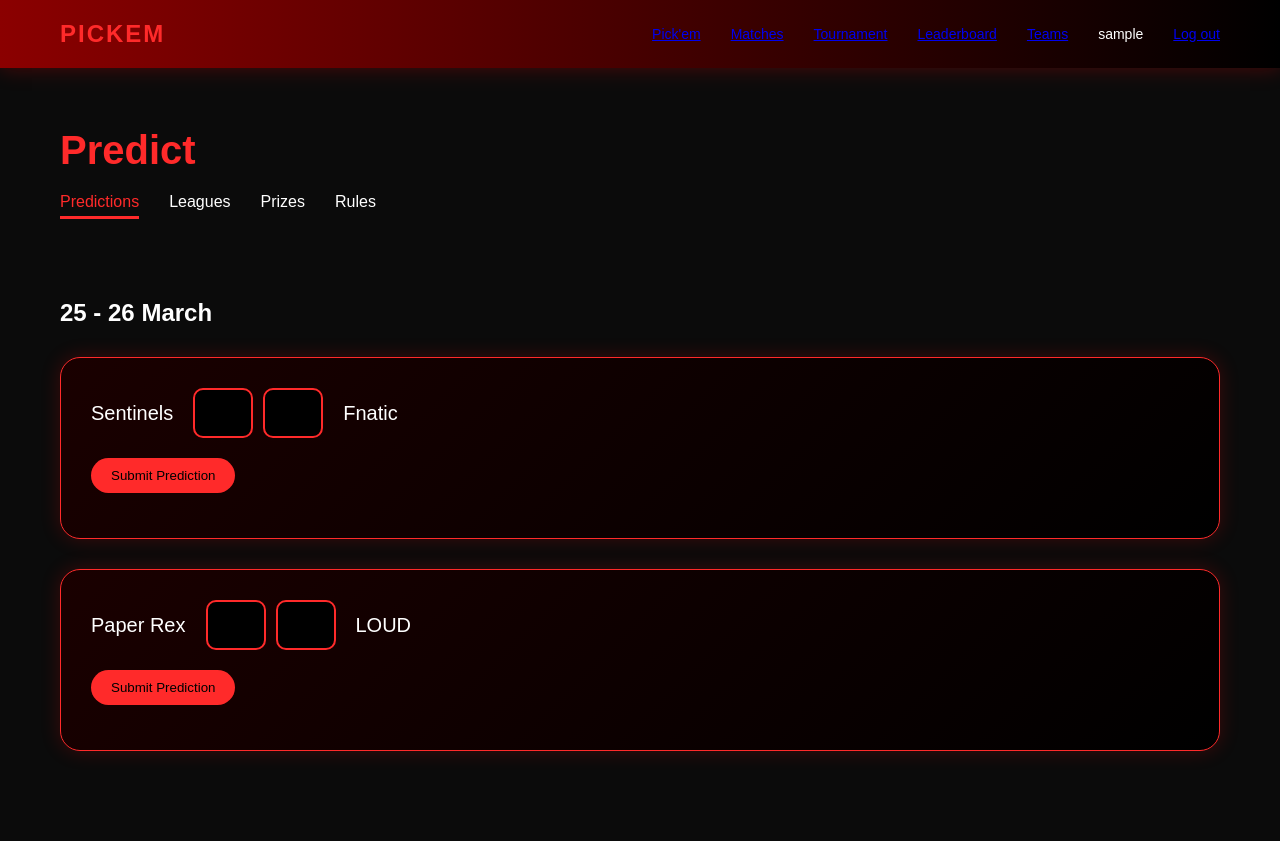
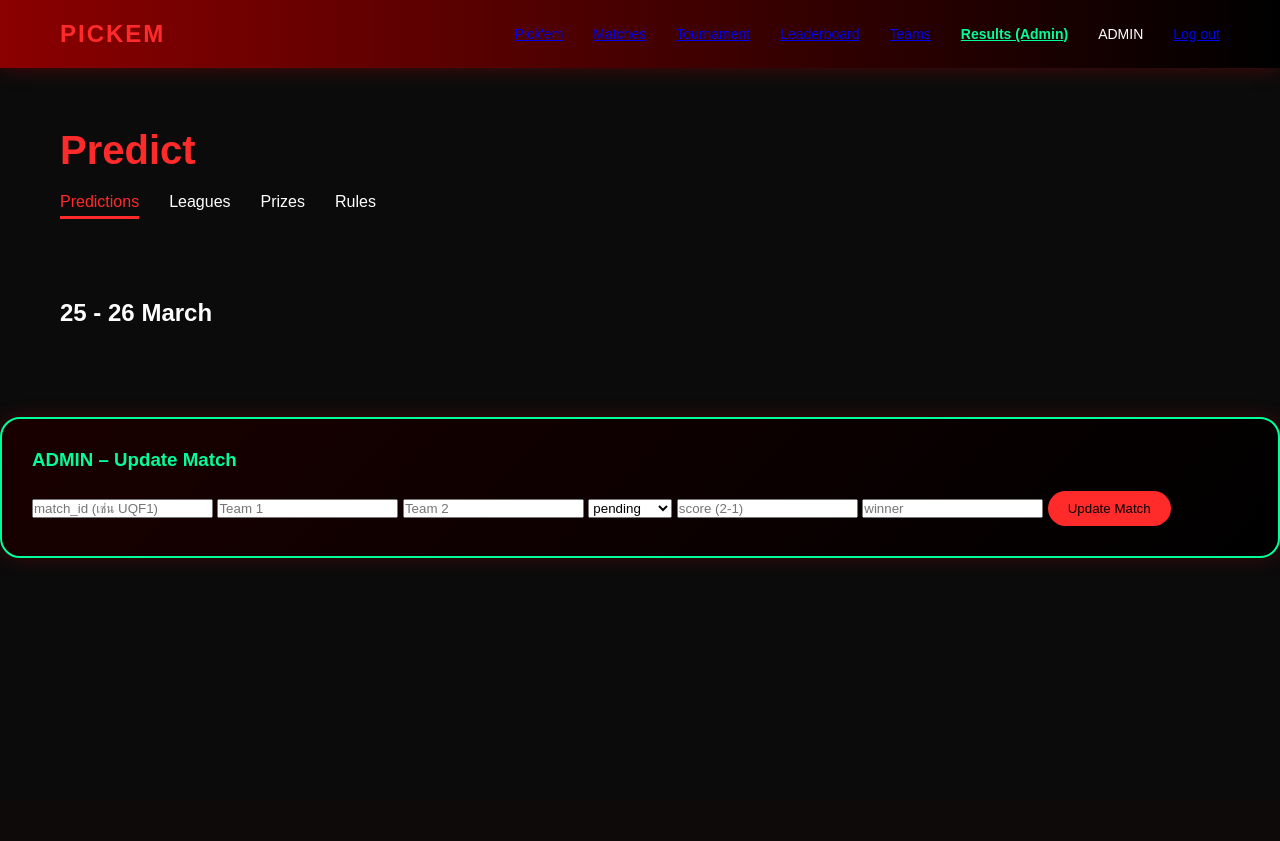
Before and after one commit to kanoon201/CPE_Project, a Flask app: page /predict in a window 1280 px wide. After the commit the page ends 562 px from the top, so only its background shows below. Run offline with Flask 3, Linux system fonts and the light colour scheme; the visitor is signed in with stand-in values (Sample User, id 1); data that the repository does not hold is empty.

Commit message:
auto Bracket fill for pick'em and all ui for admin

```diff
--- a/backend/app.py
+++ b/backend/app.py
@@ -1,3 +1,5 @@
+from flask import abort
+
 from flask import Flask, render_template, request, redirect, url_for, session, flash
 from db import get_mysql_connection, get_mongo_collection
 import mysql.connector
@@ -10,6 +12,7 @@ app = Flask(
 
 app.secret_key = 'your_super_secret_key_here'
 
+
 @app.route("/")
 def index():
     if "username" in session:
@@ -18,9 +21,20 @@ def index():
 
 @app.route("/predict")
 def predict_page():
-    if "username" not in session:
+    if "user_id" not in session:
         return redirect(url_for("login"))
-    return render_template("index.html", logged_in=True)
+
+    is_admin = session.get("username") == "ADMIN"
+
+    match_col = get_mongo_collection("pickem_matches")
+    matches = list(match_col.find().sort("order", 1))
+
+    return render_template(
+        "index.html",
+        matches=matches,
+        logged_in=True,
+        is_admin=is_admin
+    )
 
 @app.route("/submit_prediction", methods=["POST"])
 def submit_prediction():
@@ -132,7 +146,6 @@ def logout():
     session.clear()
     return redirect(url_for("index"))
 
-
 @app.route("/teams")
 def teams_page():
     conn = get_mysql_connection()
@@ -155,5 +168,78 @@ def teams_page():
     )
 
 
+@app.route("/results")
+def results_page():
+    if session.get("username") != "ADMIN":
+        return redirect(url_for("index"))
+
+    collection = get_mongo_collection("match_results")
+
+    if collection is None:
+        results = []
+    else:
+        results = list(collection.find())
+
+    return render_template(
+        "results.html",
+        results=results,
+        logged_in=True,
+        is_admin=True
+    )
+from datetime import datetime
+
+@app.route("/admin/result", methods=["POST"])
+def admin_add_result():
+    if session.get("username") != "ADMIN":
+        return {"error": "unauthorized"}, 403
+
+    data = request.json
+    collection = get_mongo_collection("match_results")
+
+    collection.update_one(
+        {"match_id": data["match_id"]},
+        {"$set": {
+            "match_id": data["match_id"],
+            "team1": data["team1"],
+            "team2": data["team2"],
+            "score": data["score"],
+            "winner": data["winner"],
+            "played_at": data.get("played_at"),
+            "updated_by": session["username"],
+            "updated_at": datetime.utcnow()
+        }},
+        upsert=True
+    )
+
+    return {"status": "success", "message": "Result saved"}
+
+
+@app.route("/admin/update_match", methods=["POST"])
+def admin_update_match():
+    if session.get("username") != "ADMIN":
+        return {"error": "unauthorized"}, 403
+
+    data = request.json
+    col = get_mongo_collection("pickem_matches")
+
+    update_fields = {
+        "team1": data.get("team1"),
+        "team2": data.get("team2"),
+        "status": data.get("status", "upcoming")
+    }
+
+    if data.get("score"):
+        update_fields["score"] = data["score"]
+        update_fields["winner"] = data["winner"]
+        update_fields["status"] = "completed"
+
+    col.update_one(
+        {"match_id": data["match_id"]},
+        {"$set": update_fields}
+    )
+
+    return {"status": "success"}
+
+
 if __name__ == '__main__':
     app.run(host='0.0.0.0', port=5001, debug=True)
--- a/backend/db.py
+++ b/backend/db.py
@@ -21,12 +21,36 @@ def get_mysql_connection():
         print(f"Error connecting to MySQL: {err}")
         return None
 
-def get_mongo_collection():
+import os
+import mysql.connector
+from pymongo import MongoClient
+import redis
+
+
+# MySQL Connection
+# Note: In a production environment, consider using connection pooling for better performance.
+#query = "SELECT * FROM User"
+def get_mysql_connection():
     try:
-        uri = os.getenv("MONGO_URI", "mongodb://localhost:27017/product_db")
+        connection = mysql.connector.connect(
+            host=os.getenv("MYSQL_HOST", "localhost"),
+            user=os.getenv("MYSQL_USER", "root"),
+            password=os.getenv("MYSQL_PASSWORD", "root"),
+            database=os.getenv("MYSQL_DATABASE", "pickem_db"),
+            port=int(os.getenv("MYSQL_PORT", 3306))
+        )
+        return connection # Placeholder
+    except mysql.connector.Error as err:
+        print(f"Error connecting to MySQL: {err}")
+        return None
+
+
+def get_mongo_collection(collection_name):
+    try:
+        uri = os.getenv("MONGO_URI", "mongodb://localhost:27017/pickem_db")
         client = MongoClient(uri)
         db = client.get_database()
-        return db["products"]
+        return db[collection_name]
     except Exception as e:
-        print(f"Error connecting to MongoDB: {e}")
+        print(f"MongoDB connection error: {e}")
         return None
--- a/frontend/template/index.html
+++ b/frontend/template/index.html
@@ -16,6 +16,12 @@
     <a href="/tournament">Tournament</a>
     <a href="/leaderboard">Leaderboard</a>
     <a href="/teams">Teams</a>
+
+    {% if is_admin %}
+      <a href="/results" style="color:#00ff99; font-weight:bold;">
+        Results (Admin)
+      </a>
+    {% endif %}
 
     {% if logged_in %}
         <span class="user-name">{{ session['username'] }}</span>
@@ -51,30 +57,78 @@
 <div class="match-section">
   <h2>25 - 26 March</h2>
 
+  {# 👇 เพิ่มบรรทัดนี้ตรงนี้ #}
+  {% set current_bracket = "" %}
+  {% set ns = namespace(bracket="") %}
+
+  {% for m in matches %}
+
+    {# 👇 เพิ่ม block นี้บนสุดของ loop #}
+    {% if m.bracket != ns.bracket %}
+      <h2
+        style="
+          margin-top:40px;
+          {% if m.bracket == 'grand' %}
+            color: gold;
+            text-shadow: 0 0 10px rgba(255,215,0,0.8);
+          {% endif %}
+        "
+      >
+        {{ m.bracket|upper }} BRACKET
+      </h2>
+      {% set ns.bracket = m.bracket %}
+    {% endif %}
+    {% if m.match_id == "LF" %}
+      <h2 style="margin-top:30px; color:#ff5555;">
+        LOWER FINAL
+      </h2>
+    {% endif %}
+
+    {# 👇 ของเดิมคุณ (match-card) อยู่ตรงนี้ #}
     <div class="match-card">
-    <div class="match-top">
-      <div class="teams">
-        <span class="team1">Sentinels</span>
+
+      <h4>
+        {% if m.match_id == "LF" %}
+          Lower Final (LF)
+        {% else %}
+          {{ m.round }} ({{ m.match_id }})
+        {% endif %}
+      </h4>
+
+      {% if m.team1 and m.team2 %}
+        <p>
+          <span class="team1">{{ m.team1 }}</span>
+          vs
+          <span class="team2">{{ m.team2 }}</span>
+        </p>
+      {% else %}
+        <p style="color:gray;">Waiting for teams</p>
+      {% endif %}
+
+      {% if m.status == "pending" %}
+        <p style="color:gray;">⏳ Match not open yet</p>
+
+      {% elif m.status == "upcoming" %}
         <div class="score-box">
-          <input type="number" id="s1" class="score-input" min="0">
-          <input type="number" id="s2" class="score-input" min="0">
+          <input type="number" class="score-input" min="0">
+          <input type="number" class="score-input" min="0">
         </div>
-        <span class="team2">Fnatic</span>
-      </div>
-    </div>
-
-  {% if logged_in %}
         <button class="submit-btn"
-      onclick="submitPrediction(this, 'match1')">
+          onclick="submitPrediction(this,'{{ m.match_id }}')">
           Submit Prediction
         </button>
-  {% else %}
-    <p class="login-warning">Please login to play</p>
+        <div class="result"></div>
+
+      {% elif m.status == "completed" %}
+        <p style="color:#00ff99;">✅ Match Completed</p>
+        <p>Final Score: <b>{{ m.score }}</b></p>
+        <p>Winner: {{ m.winner }}</p>
       {% endif %}
 
-    <div class="result" id="result"></div>
     </div>
+  {% endfor %}
 
+{#
   <div class="match-card">
     <div class="match-top">
       <div class="teams">
@@ -96,9 +150,34 @@
   {% endif %}
     <div class="result" id="result2"></div>
   </div>
-
+#}
 </div>
 
+
+{% if is_admin %}
+<div class="match-card" style="border:2px solid #00ff99;">
+  <h3 style="color:#00ff99;">ADMIN – Update Match</h3>
+
+  <input id="admin_match_id" placeholder="match_id (เช่น UQF1)">
+  <input id="admin_team1" placeholder="Team 1">
+  <input id="admin_team2" placeholder="Team 2">
+
+  <select id="admin_status">
+    <option value="pending">pending</option>
+    <option value="upcoming">upcoming</option>
+    <option value="completed">completed</option>
+  </select>
+
+  <input id="admin_score" placeholder="score (2-1)">
+  <input id="admin_winner" placeholder="winner">
+
+  <button class="submit-btn" onclick="adminUpdateMatch()">
+    Update Match
+  </button>
+
+  <div id="admin_result"></div>
+</div>
+{% endif %}
 
 
 <script>
@@ -107,11 +186,11 @@ function submitPrediction(button, matchId) {
   const card = button.closest(".match-card");
   // อ่าน score เฉพาะในการ์ดนี้
   const inputs = card.querySelectorAll(".score-input");
-  const s1 = inputs[0].value;
-  const s2 = inputs[1].value;
+  const s1 = parseInt(inputs[0].value, 10);
+  const s2 = parseInt(inputs[1].value, 10);
 
   // เช็คกรอกครบ
-  if (s1 === "" || s2 === "") {
+  if (isNaN(s1) || isNaN(s2)) {
     card.querySelector(".result").innerText =
       "Please enter both scores.";
     return;
@@ -119,14 +198,15 @@ function submitPrediction(button, matchId) {
 
   // เช็คติดลบ
   if (s1 < 0 || s2 < 0) {
-    document.getElementById('result').innerText="Scores cannot be negative.";
+    card.querySelector(".result").innerText="Scores cannot be negative.";
     return;
   }
   // ✅ เช็ค BO3
   const maxScore = Math.max(s1, s2);
   const minScore = Math.min(s1, s2);
   if (!(maxScore === 2 && minScore <= 1)) {
-    document.getElementById('result').innerText="Please enter a valid BO3 score (2-0, 2-1, 1-2, 0-2)";
+    card.querySelector(".result").innerText =
+    "Please enter a valid BO3 score (2-0, 2-1, 1-2, 0-2)";
     return;
   }
 
@@ -208,9 +288,30 @@ function submitPrediction2(button, matchId) {
   });
 }
 
+function adminUpdateMatch() {
+  fetch("/admin/update_match", {
+    method: "POST",
+    headers: { "Content-Type": "application/json" },
+    body: JSON.stringify({
+      match_id: admin_match_id.value,
+      team1: admin_team1.value || null,
+      team2: admin_team2.value || null,
+      status: admin_status.value,
+      score: admin_score.value || null,
+      winner: admin_winner.value || null
+    })
+  })
+  .then(res => res.json())
+  .then(data => {
+    admin_result.innerText = data.message;
+    location.reload();
+  });
+}
+
 
 </script>
 
 
+
 </body>
 </html>
```
Also changed, not shown: backend/seed_bracket.py (added, +181 -0 lines), frontend/template/results.html (added, +71 -0 lines), backend/main.py (added). Lines whose indentation alone changed are shown as unchanged.
